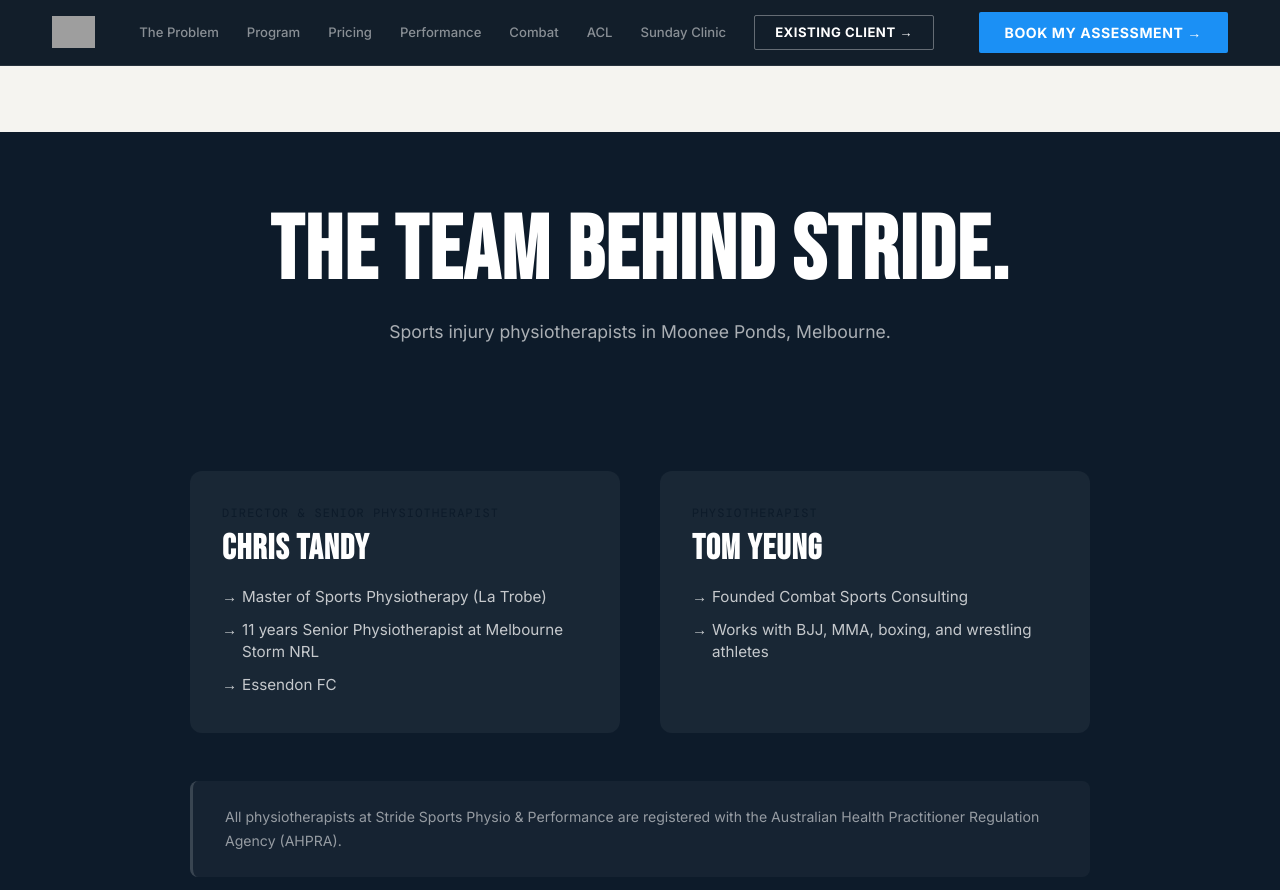
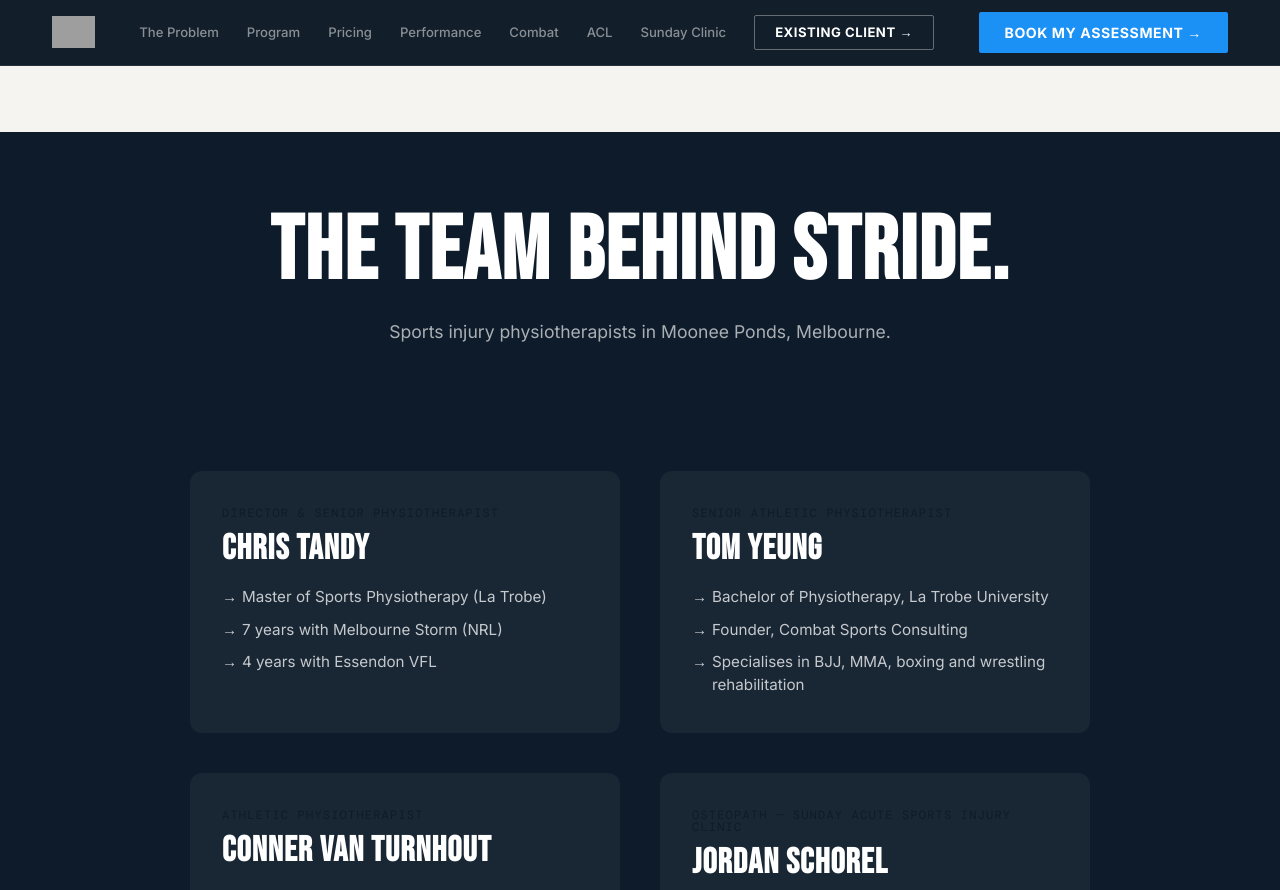
Before and after one commit to ctandy-ai/Stride-Website, a Next.js app: page /about in a window 1280 px wide. Shown: the top 890 px of the page. Built offline with nearby package versions, Linux system fonts and the light colour scheme; grey boxes are pictures that could not be loaded.

Commit message:
fix: about page — add Conner/Jordan, fix Chris credential, FAQPage schema on homepage

```diff
--- a/app/about/page.tsx
+++ b/app/about/page.tsx
@@ -4,14 +4,14 @@ import Link from "next/link";
 export const metadata: Metadata = {
   title: "About Stride Sports Physio | Moonee Ponds",
   description:
-    "Meet the team at Stride Sports Physio & Performance — Chris Tandy and Tom Yeung. Sports injury physiotherapists in Moonee Ponds, Melbourne.",
+    "Meet the team at Stride Sports Physio & Performance — Chris Tandy, Tom Yeung, Conner Van Turnhout and Jordan Schorel. Sports injury physiotherapists and osteopath in Moonee Ponds, Melbourne.",
   alternates: {
     canonical: "/about",
   },
   openGraph: {
     title: "About Stride Sports Physio | Moonee Ponds",
     description:
-      "Meet the team at Stride Sports Physio & Performance — Chris Tandy and Tom Yeung. Sports injury physiotherapists in Moonee Ponds, Melbourne.",
+      "Meet the team at Stride Sports Physio & Performance — Chris Tandy, Tom Yeung, Conner Van Turnhout and Jordan Schorel. Sports injury physiotherapists and osteopath in Moonee Ponds, Melbourne.",
     images: [{ url: 'https://www.stridephysiohealth.com.au/og-image.jpg', width: 1200, height: 630, alt: 'Stride Sports Physio & Performance — Moonee Ponds' }],
     url: 'https://www.stridephysiohealth.com.au/about',
   },
@@ -20,6 +20,69 @@ export const metadata: Metadata = {
     images: ['https://www.stridephysiohealth.com.au/og-image.jpg'],
   },
 };
+
+function TeamCard({ role, name, items }: { role: string; name: string; items: string[] }) {
+  return (
+    <div
+      style={{
+        background: "rgba(255,255,255,0.05)",
+        borderRadius: 12,
+        padding: "36px 32px",
+        borderTop: "3px solid var(--orange)",
+      }}
+    >
+      <div
+        style={{
+          fontSize: "0.75rem",
+          fontFamily: "var(--font-dm-mono)",
+          letterSpacing: "0.1em",
+          color: "var(--orange)",
+          textTransform: "uppercase",
+          marginBottom: 12,
+        }}
+      >
+        {role}
+      </div>
+      <h2
+        style={{
+          fontFamily: "var(--font-bebas)",
+          fontSize: "2.2rem",
+          color: "#fff",
+          letterSpacing: "0.03em",
+          marginBottom: 20,
+        }}
+      >
+        {name}
+      </h2>
+      <ul
+        style={{
+          listStyle: "none",
+          padding: 0,
+          margin: 0,
+          display: "flex",
+          flexDirection: "column",
+          gap: 10,
+        }}
+      >
+        {items.map((item, i) => (
+          <li
+            key={i}
+            style={{
+              color: "rgba(255,255,255,0.75)",
+              fontSize: "0.95rem",
+              lineHeight: 1.5,
+              paddingLeft: 20,
+              position: "relative",
+            }}
+          >
+            <span style={{ position: "absolute", left: 0, color: "var(--orange)" }}>→</span>
+            {item}
+          </li>
+        ))}
+      </ul>
+    </div>
+  );
+}
 
 export default function AboutPage() {
   return (
@@ -69,152 +132,53 @@ export default function AboutPage() {
             maxWidth: 900,
             margin: "0 auto",
             display: "grid",
-            gridTemplateColumns: "repeat(auto-fit, minmax(360px, 1fr))",
+            gridTemplateColumns: "repeat(auto-fit, minmax(320px, 1fr))",
             gap: 40,
           }}
         >
           {/* Chris Tandy */}
-          <div
-            style={{
-              background: "rgba(255,255,255,0.05)",
-              borderRadius: 12,
-              padding: "36px 32px",
-              borderTop: "3px solid var(--orange)",
-            }}
-          >
-            <div
-              style={{
-                fontSize: "0.75rem",
-                fontFamily: "var(--font-dm-mono)",
-                letterSpacing: "0.1em",
-                color: "var(--orange)",
-                textTransform: "uppercase",
-                marginBottom: 12,
-              }}
-            >
-              Director & Senior Physiotherapist
-            </div>
-            <h2
-              style={{
-                fontFamily: "var(--font-bebas)",
-                fontSize: "2.2rem",
-                color: "#fff",
-                letterSpacing: "0.03em",
-                marginBottom: 20,
-              }}
-            >
-              Chris Tandy
-            </h2>
-            <ul
-              style={{
-                listStyle: "none",
-                padding: 0,
-                margin: 0,
-                display: "flex",
-                flexDirection: "column",
-                gap: 10,
-              }}
-            >
-              {[
-                "Master of Sports Physiotherapy (La Trobe)",
-                "11 years Senior Physiotherapist at Melbourne Storm NRL",
-                "Essendon FC",
-              ].map((item, i) => (
-                <li
-                  key={i}
-                  style={{
-                    color: "rgba(255,255,255,0.75)",
-                    fontSize: "0.95rem",
-                    lineHeight: 1.5,
-                    paddingLeft: 20,
-                    position: "relative",
-                  }}
-                >
-                  <span
-                    style={{
-                      position: "absolute",
-                      left: 0,
-                      color: "var(--orange)",
-                    }}
-                  >
-                    →
-                  </span>
-                  {item}
-                </li>
-              ))}
-            </ul>
-          </div>
+          <TeamCard
+            role="Director & Senior Physiotherapist"
+            name="Chris Tandy"
+            items={[
+              "Master of Sports Physiotherapy (La Trobe)",
+              "7 years with Melbourne Storm (NRL)",
+              "4 years with Essendon VFL",
+            ]}
+          />
 
           {/* Tom Yeung */}
-          <div
-            style={{
-              background: "rgba(255,255,255,0.05)",
-              borderRadius: 12,
-              padding: "36px 32px",
-              borderTop: "3px solid var(--orange)",
-            }}
-          >
-            <div
-              style={{
-                fontSize: "0.75rem",
-                fontFamily: "var(--font-dm-mono)",
-                letterSpacing: "0.1em",
-                color: "var(--orange)",
-                textTransform: "uppercase",
-                marginBottom: 12,
-              }}
-            >
-              Physiotherapist
-            </div>
-            <h2
-              style={{
-                fontFamily: "var(--font-bebas)",
-                fontSize: "2.2rem",
-                color: "#fff",
-                letterSpacing: "0.03em",
-                marginBottom: 20,
-              }}
-            >
-              Tom Yeung
-            </h2>
-            <ul
-              style={{
-                listStyle: "none",
-                padding: 0,
-                margin: 0,
-                display: "flex",
-                flexDirection: "column",
-                gap: 10,
-              }}
-            >
-              {[
-                "Founded Combat Sports Consulting",
-                "Works with BJJ, MMA, boxing, and wrestling athletes",
-              ].map((item, i) => (
-                <li
-                  key={i}
-                  style={{
-                    color: "rgba(255,255,255,0.75)",
-                    fontSize: "0.95rem",
-                    lineHeight: 1.5,
-                    paddingLeft: 20,
-                    position: "relative",
-                  }}
-                >
-                  <span
-                    style={{
-                      position: "absolute",
-                      left: 0,
-                      color: "var(--orange)",
-                    }}
-                  >
-                    →
-                  </span>
-                  {item}
-                </li>
-              ))}
-            </ul>
-          </div>
+          <TeamCard
+            role="Senior Athletic Physiotherapist"
+            name="Tom Yeung"
+            items={[
+              "Bachelor of Physiotherapy, La Trobe University",
+              "Founder, Combat Sports Consulting",
+              "Specialises in BJJ, MMA, boxing and wrestling rehabilitation",
+            ]}
+          />
+
+          {/* Conner Van Turnhout */}
+          <TeamCard
+            role="Athletic Physiotherapist"
+            name="Conner Van Turnhout"
+            items={[
+              "Bachelor of Physiotherapy + PG Certificate in Sports Physiotherapy (Otago)",
+              "Currently completing Master of Sports Physiotherapy, La Trobe",
+              "Background in Rugby Union and CrossFit",
+            ]}
+          />
+
+          {/* Jordan Schorel */}
+          <TeamCard
+            role="Osteopath — Sunday Acute Sports Injury Clinic"
+            name="Jordan Schorel"
+            items={[
+              "Bachelor of Health Science / Master of Osteopathy",
+              "Lead clinician, Sunday Acute Sports Injury Clinic (9am–2pm)",
+              "First-point-of-care assessment and management for sport injuries",
+            ]}
+          />
         </div>
 
         {/* AHPRA statement */}
@@ -236,7 +200,7 @@ export default function AboutPage() {
               margin: 0,
             }}
           >
-            All physiotherapists at Stride Sports Physio &amp; Performance are registered with the Australian Health Practitioner Regulation Agency (AHPRA).
+            All physiotherapists and osteopaths at Stride Sports Physio & Performance are registered with the Australian Health Practitioner Regulation Agency (AHPRA).
           </p>
         </div>
 
--- a/app/page.tsx
+++ b/app/page.tsx
@@ -1,6 +1,7 @@
 "use client";
 
 import { useEffect } from "react";
+import Script from "next/script";
 import Hero from "@/components/sections/Hero";
 import Stats from "@/components/sections/Stats";
 import Services from "@/components/sections/Services";
@@ -83,6 +84,24 @@ export default function Home() {
       <BookingModal />
       <InjuryQuiz />
       <StickyBookBtn />
+
+      {/* FAQPage structured data */}
+      <Script
+        id="faq-schema"
+        type="application/ld+json"
+        dangerouslySetInnerHTML={{ __html: JSON.stringify({
+          "@context": "https://schema.org",
+          "@type": "FAQPage",
+          "mainEntity": [
+            { "@type": "Question", "name": "What is Return to Perform?", "acceptedAnswer": { "@type": "Answer", "text": "Return to Perform is Stride\u2019s all-inclusive sports injury program. It combines weekly 1:1 physiotherapy, a personalised S&C program, gym access, and return-to-sport clearance testing \u2014 all for a single weekly fee of $185. It starts with a two-part Initial Assessment ($145 + $185), after which every athlete has a written week-by-week plan and a target return date." } },
+            { "@type": "Question", "name": "Who is this for?", "acceptedAnswer": { "@type": "Answer", "text": "Any competitive athlete dealing with a sports injury \u2014 AFL, netball, rugby, soccer, BJJ, MMA, boxing, wrestling, running, or any other sport. We work with athletes of all levels from amateur to professional." } },
+            { "@type": "Question", "name": "Do I need a referral?", "acceptedAnswer": { "@type": "Answer", "text": "No referral is needed for a standard physiotherapy appointment. If you want to use your Medicare EPC (Enhanced Primary Care plan), you\u2019ll need a GP referral before your appointment. Private health insurance and HICAPS are available on the day." } },
+            { "@type": "Question", "name": "What\u2019s included in the $145 Initial Assessment?", "acceptedAnswer": { "@type": "Answer", "text": "A two-part process. Session 1 ($145): a thorough conversation to establish first principles \u2014 your injury history, sport demands and where you want to get back to. Session 2 ($185): a 60-minute hands-on deep dive combining treatment and movement assessment. After both sessions you\u2019ll have a clear diagnosis, a written week-by-week return program, and a target return date." } },
+            { "@type": "Question", "name": "Can I use private health insurance?", "acceptedAnswer": { "@type": "Answer", "text": "Yes. We use HICAPS for on-the-spot private health rebate claiming. Medicare EPC plans are also accepted with a valid GP referral." } },
+            { "@type": "Question", "name": "What if I have a combat sports injury (BJJ, MMA, boxing)?", "acceptedAnswer": { "@type": "Answer", "text": "Our Senior Physiotherapist Tom Yeung specialises in combat sport rehabilitation. He has a deep background in combat training and understands the unique demands, culture, and timelines of competitive grappling and striking sports." } }
+          ]
+        }) }}
+      />
     </>
   );
 }
```
